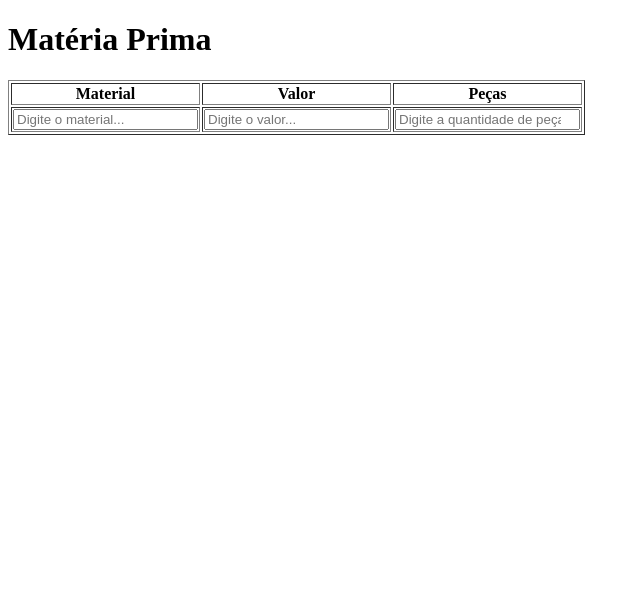
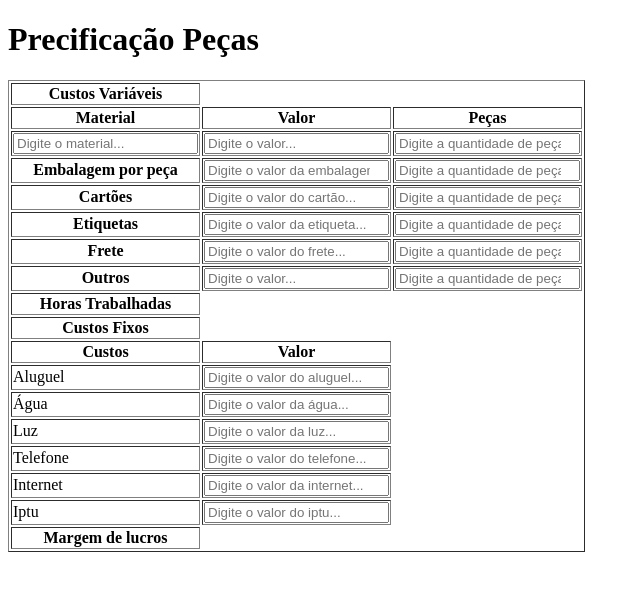
Before and after one commit to galaticghost/precificacao-pecas, a PHP site: page /view/precificacao.php?quantidadeMateriais=1 in a window 1280 px wide. Shown: the top 591 px of the page, without its empty margins (0-640 px from the left). Run offline with PHP 8.4, Linux system fonts and the light colour scheme; data that the repository does not hold is empty.

Commit message:
precificacao atualizado

```diff
--- a/view/index.php
+++ b/view/index.php
@@ -53,7 +53,7 @@
     <hr>
     <h1>Custos Fixos</h1>
     <label>Aluguel:</label>
-    <input type="number" step='0.01' min="0" placeholder="Digite o valor do aluguel..." name="txtAluguel" required="">
+    <input type="number" step='0.01' min="0" placeholder="Digite o valor do aluguel..." name="txtAluguel" required>
     <br>
     <label>Água:</label>
     <input type="number" step='0.01' min="0" placeholder="Digite o valor da água..." name="txtAgua" required="">
--- a/view/precificacao.php
+++ b/view/precificacao.php
@@ -6,27 +6,114 @@
     <title>Precificação - Peças</title>
 </head>
 <body>
+    <h1>Precificação Peças</h1>
+    <form method='post' action='../controller/produtoController.php'>
         <table border=1>
-        <h1>Matéria Prima</h1>
+            <tr>
+                <th>Custos Variáveis</th>
+            </tr>
+
             <tr>
                 <th>Material</th>
                 <th>Valor</th>
                 <th>Peças</th>
             </tr>
+
             <?php
-        $quantidadeTabelas = $_GET['quantidadeMateriais'];
-        for($i=0;$i < $quantidadeTabelas;$i++){
-            echo "<form method='post' action='../controller/produtoController.php'>
+            for($i = 0;$i < $_GET['quantidadeMateriais'];$i++){
+                echo "
                 <tr>
                     <td><input type='text' placeholder='Digite o material...' name='material' required></td>
-                <td><input type='number' step='0.01' min='0' placeholder='Digite o valor...' name='valor' required></td>
-                <td><input type='number' min='1' placeholder='Digite a quantidade de peças...' name='pecas' required></td>
-            </tr>" ;
+                    <td><input type='number' step='0.01' min='0' placeholder='Digite o valor...' name='valor" . $i . "' required></td>
+                    <td><input type='number' min='1' placeholder='Digite a quantidade de peças...' name='pecas" . $i . "' required></td>
+                </tr>";
+            }
+            ?>
+            <tr>
+                <th>Embalagem por peça</th>
+                <td><input type='number' step='0.01' min='0' placeholder='Digite o valor da embalagem...' name='valorEmbalagem' required></td>
+                <td><input type='number' min='1' placeholder='Digite a quantidade de peças...' name='pecasEmbalagem' required></td>
+            </tr>
+
+            <tr>
+                <th>Cartões</th>
+                <td><input type='number' step='0.01' min='0' placeholder='Digite o valor do cartão...' name='valorCartao' required></td>
+                <td><input type='number' min='1' placeholder='Digite a quantidade de peças...' name='pecasCartao' required></td>
+            </tr>
+
+            <tr>
+                <th>Etiquetas</th>
+                <td><input type='number' step='0.01' min='0' placeholder='Digite o valor da etiqueta...' name='valorEtiqueta' required></td>
+                <td><input type='number' min='1' placeholder='Digite a quantidade de peças...' name='pecasEtiqueta' required></td>
+            </tr>
+
+            <tr>
+                <th>Frete</th>
+                <td><input type='number' step='0.01' min='0' placeholder='Digite o valor do frete...' name='valorFrete' required></td>
+                <td><input type='number' min='1' placeholder='Digite a quantidade de peças...' name='pecasFrete' required></td>
+            </tr>
+
+            <tr>
+                <th>Outros</th>
+                <td><input type='number' step='0.01' min='0' placeholder='Digite o valor...' name='valorOutros' ></td>
+                <td><input type='number' min='1' placeholder='Digite a quantidade de peças...' name='pecasOutros' ></td>
+            </tr>
+
+            <tr>
+                <th>Horas Trabalhadas</th>
+            </tr>
+
+            <tr>
+                <th>Custos Fixos</th>
+            </tr>
+
+            <tr>
+                <th>Custos</th>
+                <th>Valor</th>
+            </tr>
+
+            <tr>
+                <td>Aluguel</td>
+                <td><input type='number' step='0.01' min='0' placeholder='Digite o valor do aluguel...' name='valorAluguel' required></td>
+            </tr>
+
+            <tr>
+                <td>Água</td>
+                <td><input type='number' step='0.01' min='0' placeholder='Digite o valor da água...' name='valorAgua' required></td>
+            </tr>
+
+            <tr>
+                <td>Luz</td>
+                <td><input type='number' step='0.01' min='0' placeholder='Digite o valor da luz...' name='valorLuz' required></td>
+            </tr>
+
+            <tr>
+                <td>Telefone</td>
+                <td><input type='number' step='0.01' min='0' placeholder='Digite o valor do telefone...' name='valorTelefone' required></td>
+            </tr>
+
+            <tr>
+                <td>Internet</td>
+                <td><input type='number' step='0.01' min='0' placeholder='Digite o valor da internet...' name='valorInternet' required></td>
+            </tr>
+
+            <tr>
+                <td>Iptu</td>
+                <td><input type='number' step='0.01' min='0' placeholder='Digite o valor do iptu...' name='valorIptu' required></td>
+            </tr>
+            <?php
+            for($i = 0;$i < $_GET['quantidadeCustoFixo'];$i++){
+                echo "<tr>
+                <td><input type='text' placeholder='Digite o nome do custo...' name='outro" . $i . "' required</td>
+                <td><input type='number' step='0.01' min='0' placeholder='Digite o valor...' name='valorOutro" . $i . "' required></td>
+            </tr>";
             }
             ?>
 
-
-
+            <tr>
+                <th>Margem de lucros</th>
+            </tr>
         </table>
+    </form>
 </body>
 </html>
```
Also changed, not shown: view/pecas.html (+7 -1 lines). Lines whose indentation alone changed are shown as unchanged.
